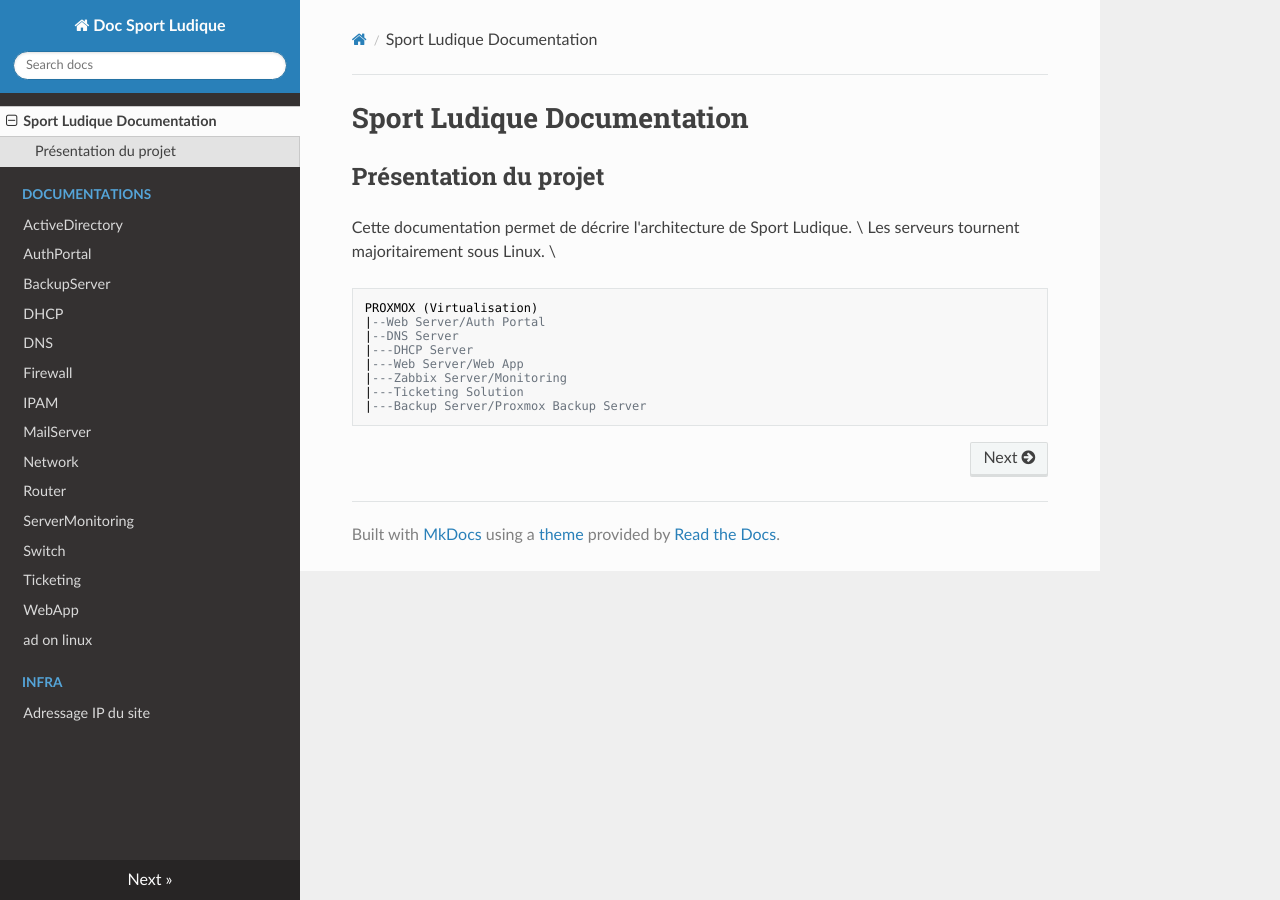
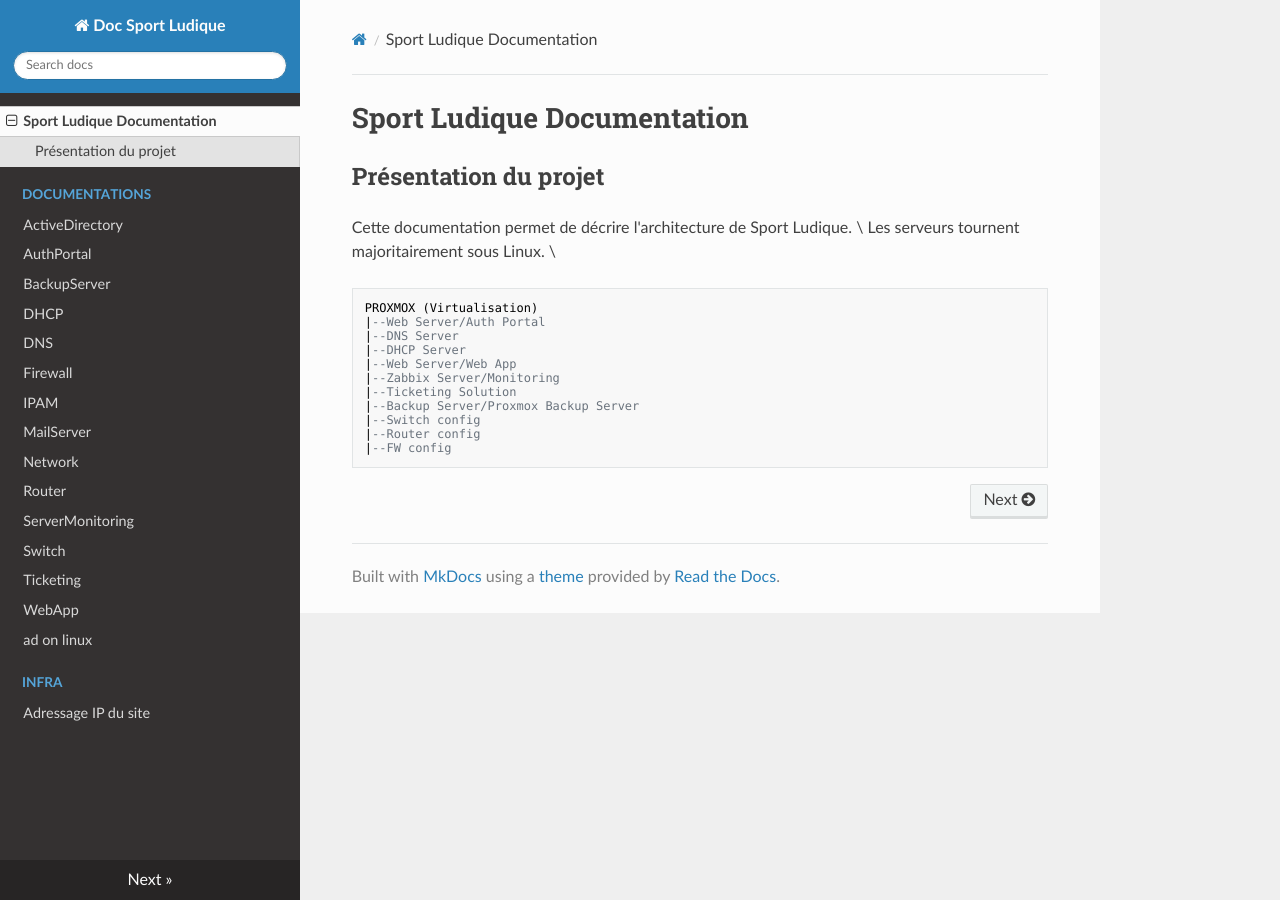
Before and after one commit to DSISportLudique/SportLudique2Doc, an MkDocs documentation site: the page built from docs/index.md, in a window 1280 px wide. Built offline with MkDocs 1.6.1, drawn with Linux system fonts in a browser that asks for light colours; nearby versions of some CDN libraries.

Commit message:
Added conf task to README and index.md

````diff
--- a/docs/index.md
+++ b/docs/index.md
@@ -8,9 +8,12 @@ Les serveurs tournent majoritairement sous Linux. \
 PROXMOX (Virtualisation)
 |--Web Server/Auth Portal
 |--DNS Server
-|---DHCP Server
-|---Web Server/Web App
-|---Zabbix Server/Monitoring
-|---Ticketing Solution
-|---Backup Server/Proxmox Backup Server
+|--DHCP Server
+|--Web Server/Web App
+|--Zabbix Server/Monitoring
+|--Ticketing Solution
+|--Backup Server/Proxmox Backup Server
+|--Switch config
+|--Router config
+|--FW config
 ```
````
Also changed, not shown: README.md (+3 -0 lines).
